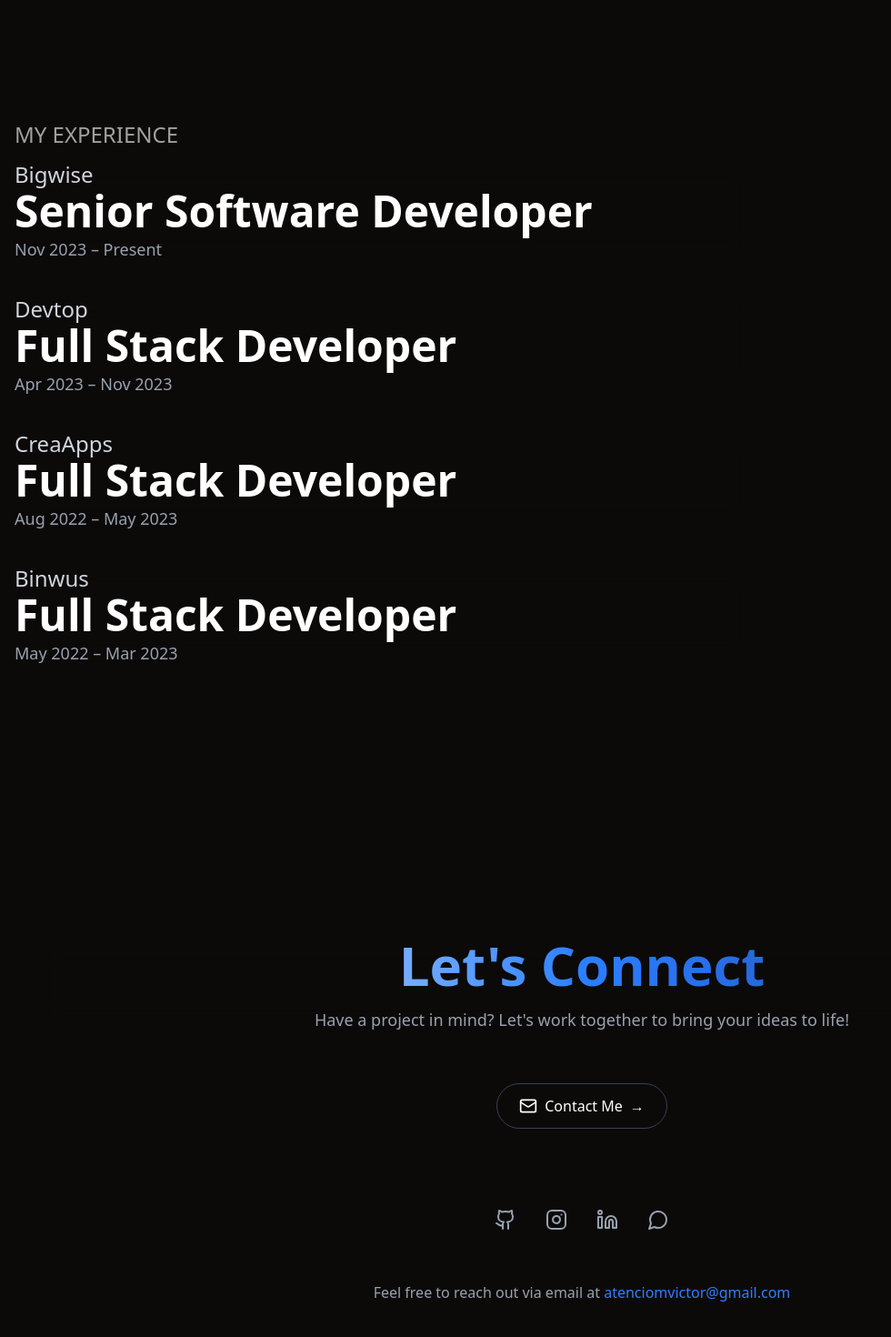
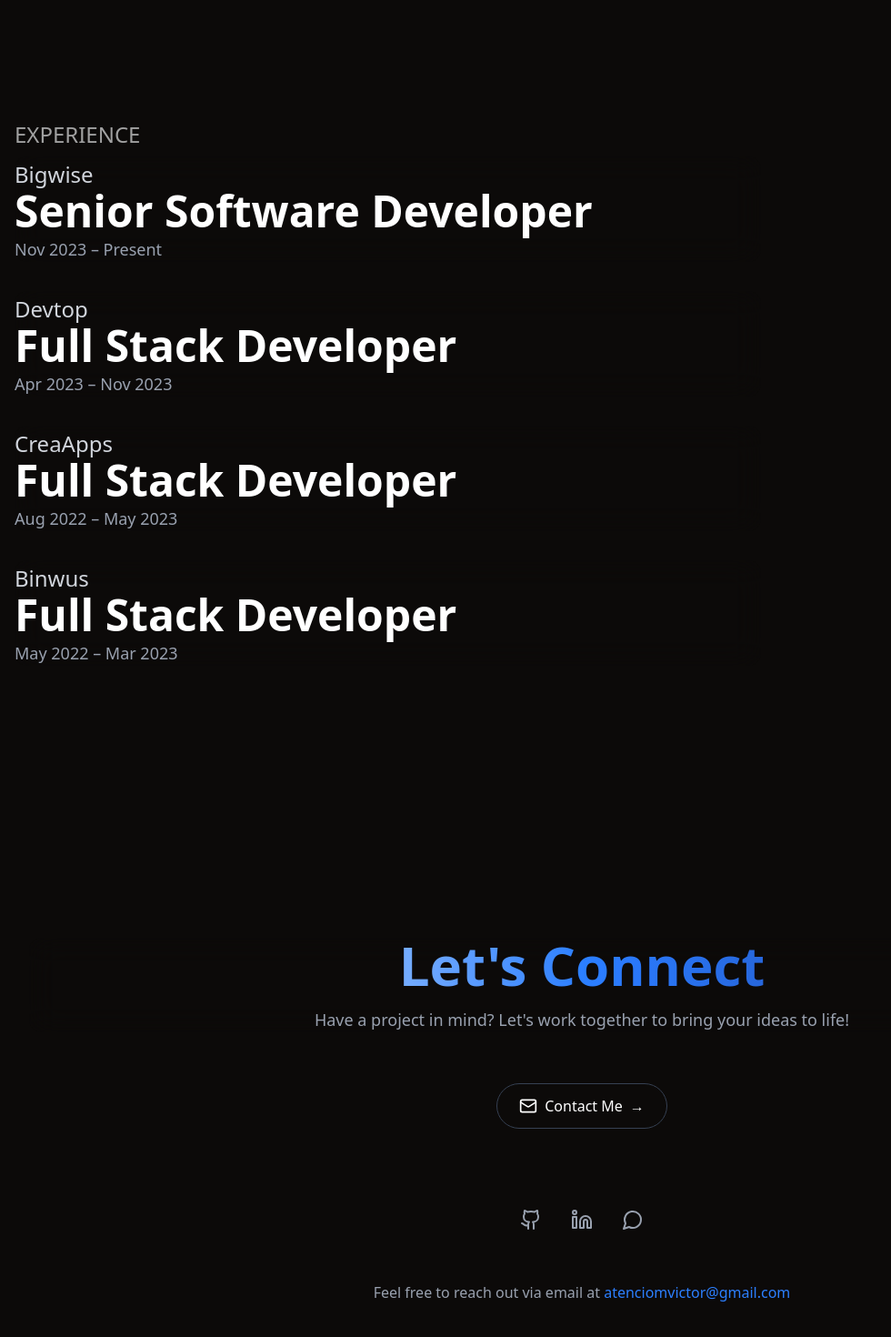
Before and after one commit to VictorAtencio-21/portfolio, a Next.js app: page / in a window 1280 px wide. Shown: the part 2368-3838 px from the top of the page at 91% size, without its empty margins (0-980 px from the left). Built offline with nearby package versions, Linux system fonts and the light colour scheme.

Commit message:
feat: update navigation links and enhance Contact section with specific social media links

```diff
--- a/src/app/page.tsx
+++ b/src/app/page.tsx
@@ -16,7 +16,7 @@
     { title: "", positionId: 0, Component: Main },
     { title: "ABOUT ME", positionId: 1, Component: About },
     { title: "MY STACK", positionId: 2, Component: Stack },
-    { title: "MY EXPERIENCE", positionId: 3, Component: Experience },
+    { title: "EXPERIENCE", positionId: 3, Component: Experience },
     { title: "", positionId: 4, Component: Contact },
   ];
 
--- a/src/components/layout/Navigation.tsx
+++ b/src/components/layout/Navigation.tsx
@@ -11,7 +11,7 @@
 }) => {
   // Side bar navigation menu
   const Links = [
-    { title: "", positionId: 0 },
+    { title: "HI", positionId: 0 },
     { title: "ABOUT ME", positionId: 1 },
     { title: "MY STACK", positionId: 2 },
     { title: "EXPERIENCE", positionId: 3 },
--- a/src/components/sections/Contact.tsx
+++ b/src/components/sections/Contact.tsx
@@ -34,28 +34,21 @@
 
           <div className="flex justify-center gap-8 mt-16">
             <Link
-              href="https://github.com"
+              href="https://github.com/VictorAtencio-21"
               className="text-gray-400 hover:text-white transition-colors duration-300"
             >
               <Github className="w-6 h-6" />
               <span className="sr-only">GitHub</span>
             </Link>
             <Link
-              href="https://instagram.com"
-              className="text-gray-400 hover:text-white transition-colors duration-300"
-            >
-              <Instagram className="w-6 h-6" />
-              <span className="sr-only">Instagram</span>
-            </Link>
-            <Link
-              href="https://linkedin.com"
+              href="https://www.linkedin.com/in/victor-atencio/"
               className="text-gray-400 hover:text-white transition-colors duration-300"
             >
               <Linkedin className="w-6 h-6" />
               <span className="sr-only">LinkedIn</span>
             </Link>
             <Link
-              href="https://wa.me/yourphonenumber"
+              href="https://wa.me/+584146195291"
               className="text-gray-400 hover:text-white transition-colors duration-300"
             >
               <MessageCircle className="w-6 h-6" />
```
